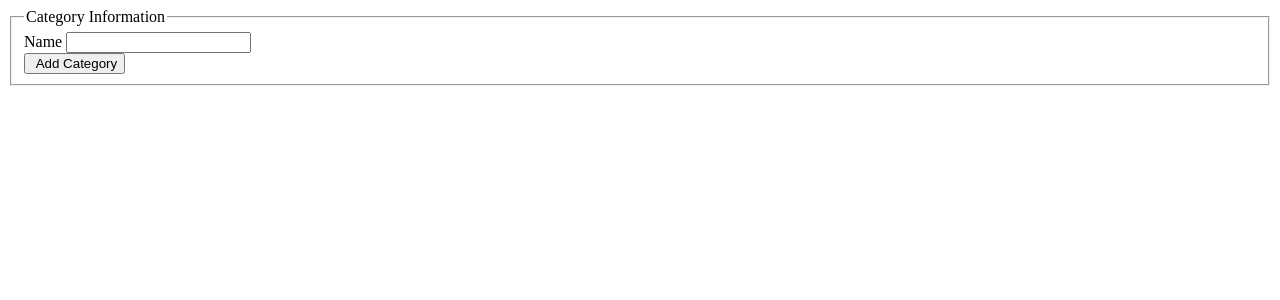
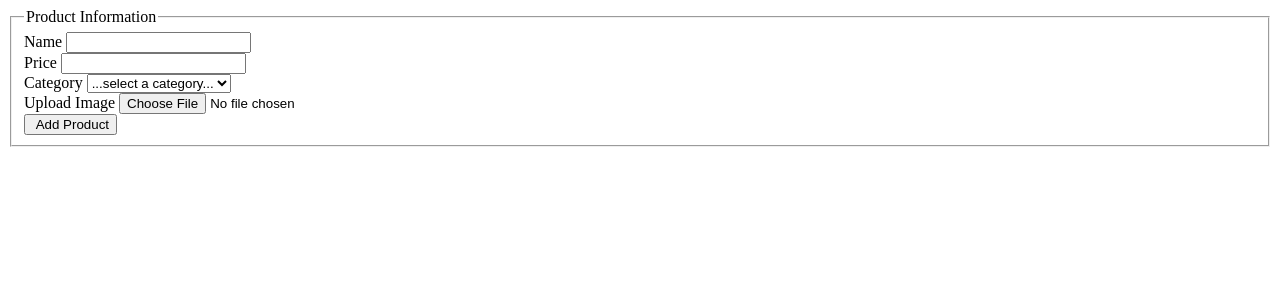
Before and after one commit to Goody99/comp100, a PHP site: page /form.php in a window 1280 px wide. Shown: the top 300 px of the page. Run offline with PHP 8.4, Linux system fonts and the light colour scheme; data that the repository does not hold is empty.

Commit message:
Add files via upload

```diff
--- a/form.php
+++ b/form.php
@@ -1,21 +1,43 @@
-<form action="controller.php" method="post">
+<form action="controller.php" method="post" enctype="multipart/form-data">
 
     <fieldset>
-        <legend>Category Information</legend>
+        <legend>Product Information</legend>
 
         <div class="form-group">
             <label for="name">Name</label>
-            <input class="form-control" type="text" name="name" value="<?= isset( $category ) ? $category->name : '' ?>" required maxlength="100">
+            <input class="form-control" type="text" name="name" maxlength="100" required value="<?= isset( $product ) ? $product->name : '' ?>">
+        </div>
+
+        <div class="form-group">
+            <label for="price">Price</label>
+            <input class="form-control" type="text" name="price" min="0.01" step="any" required value="<?= isset( $product ) ? $product->price : '' ?>">
+        </div>
+
+        <div class="form-group">
+            <label for="category_id">Category</label>
+            <select class="form-control" name="category_id" required>
+                <option value="">...select a category...</option>
+                <?php foreach ( $categories as $category ): ?>
+                    <option value="<?= $category->id ?>" <?= isset( $product ) && $product->category->id == $category->id ? 'selected' : '' ?>><?= $category->name ?></option>
+                <?php endforeach ?>
+            </select>
+        </div>
+
+        <div class="form-group">
+            <input type="hidden" name="MAX_FILE_SIZE" value="30000">
+            <label for="image">Upload Image</label>
+            <input type="file" name="image">
         </div>
 
         <div class="form-group">
             <input type="hidden" name="action" value="<?= isset( $action ) ? $action : 'add' ?>">
 
             <?php if ( isset( $action ) && $action == 'update' ): ?>
-                <input type="hidden" name="id" value="<?= $category->id ?>">
-                <button type="submit" class="btn btn-danger"><i class="fa fa-pencil">&nbsp;</i>Update Category</button>
+                <input type="hidden" name="current_image" value="<?= isset( $product->image ) ? $product->image : '' ?>">
+                <input type="hidden" name="id" value="<?= $product->id ?>">
+                <button type="submit" class="btn btn-danger"><i class="fa fa-pencil">&nbsp;</i>Update Product</button>
             <?php else: ?>
-                <button type="submit" class="btn btn-danger"><i class="fa fa-plus">&nbsp;</i>Add Category</button>
+                <button type="submit" class="btn btn-danger"><i class="fa fa-plus">&nbsp;</i>Add Product</button>
             <?php endif ?>
         </div>
     </fieldset>
```
